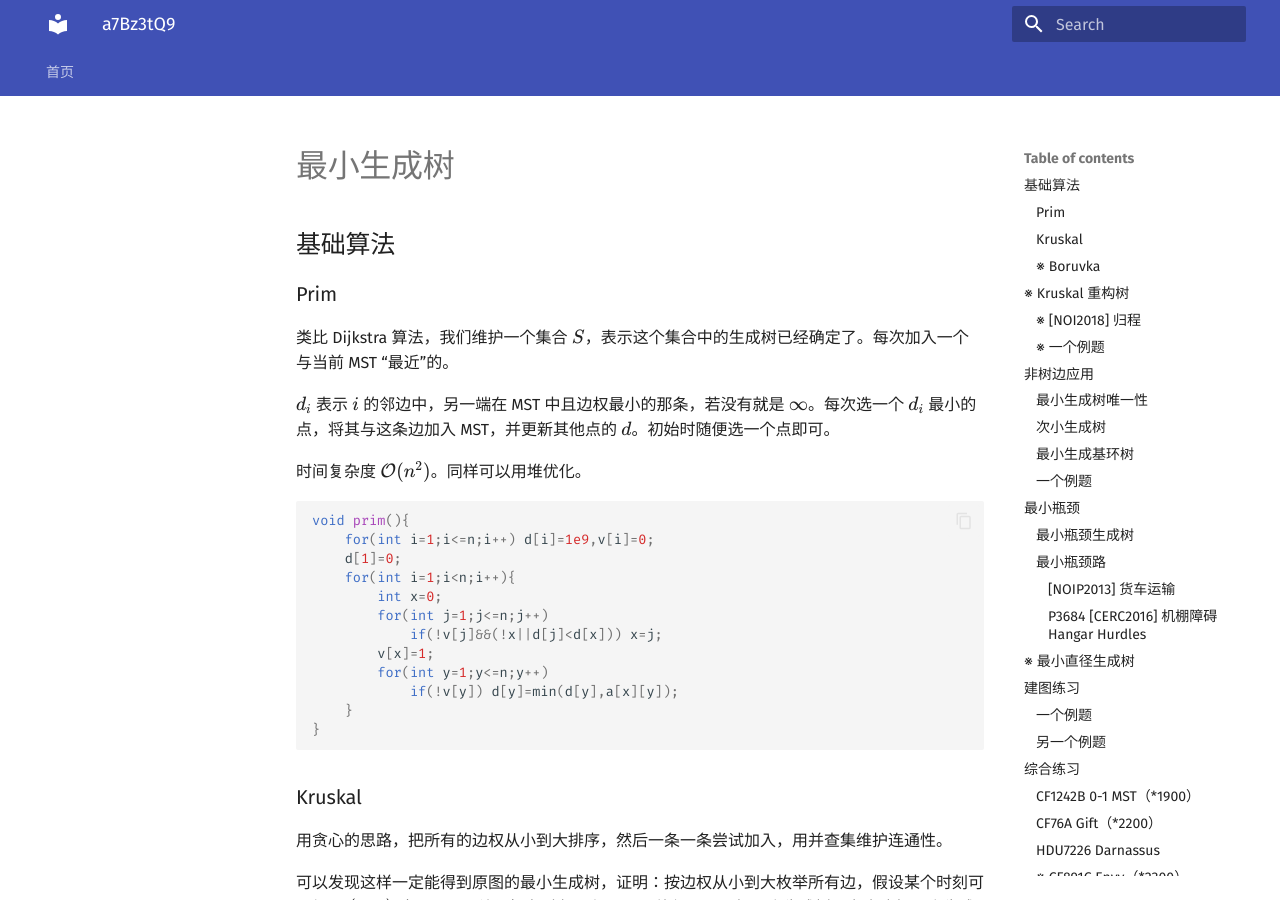
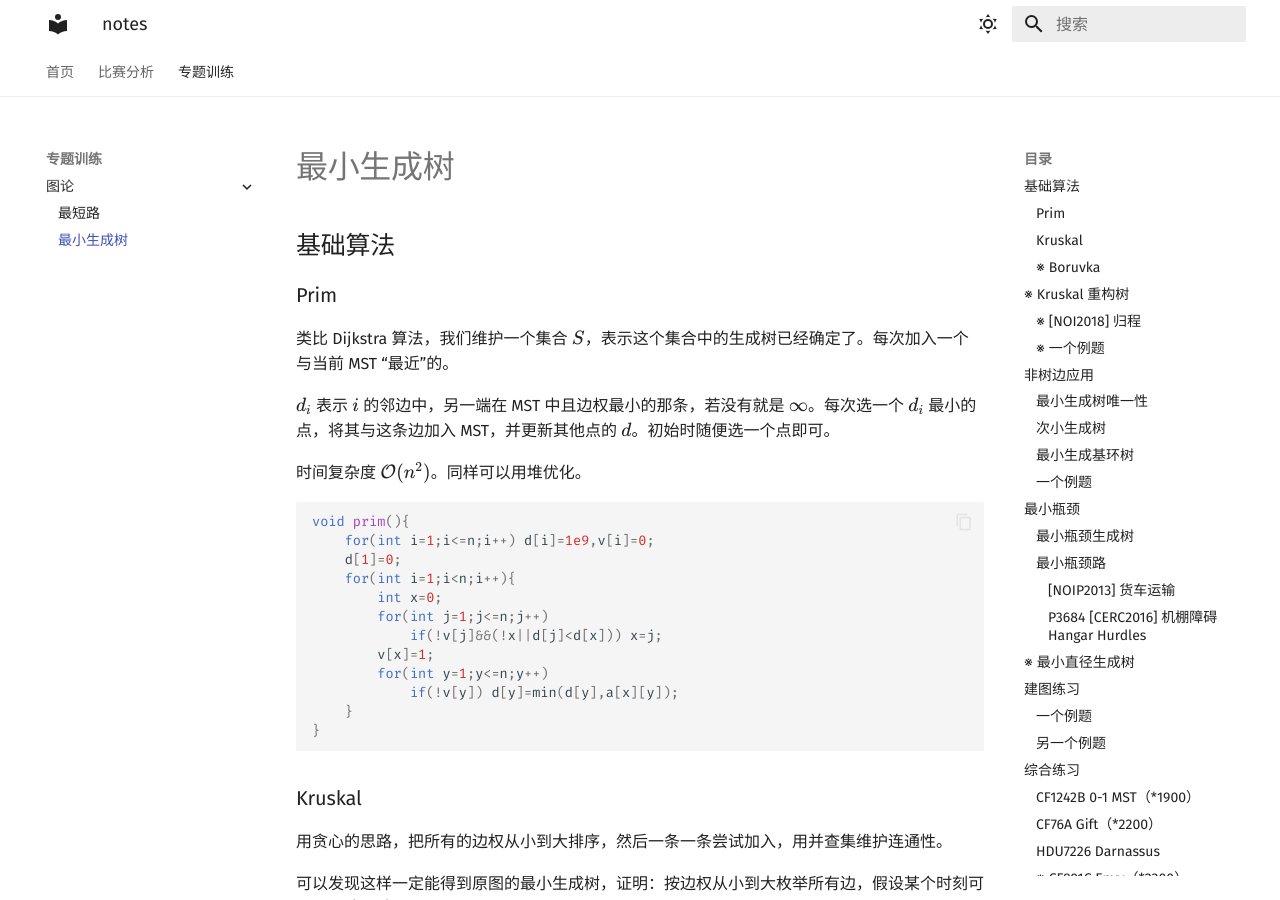
Before and after one commit to a7Bz3tQ9/a7Bz3tQ9.github.io, an MkDocs documentation site: the page built from docs/专题训练/图论/最小生成树.md, in a window 1280 px wide and 900 px high. Built offline with MkDocs 1.6.1 and Material for MkDocs 9.7.7, drawn with Linux system fonts in a browser that asks for light colours.

Commit message:
Update mkdocs.yml

```diff
--- a/mkdocs.yml
+++ b/mkdocs.yml
@@ -1,11 +1,36 @@
-site_name: a7Bz3tQ9
+site_name: notes
 site_url: https://a7Bz3tQ9.github.io/
 
 nav:
   - 首页: index.md
+  - 比赛分析:
+    - CSP-S 2025 分析: 比赛分析/CSP-S 2025.md
+  - 专题训练:
+       - 图论:
+          - 最短路: 专题训练/图论/最短路.md
+          - 最小生成树: 专题训练/图论/最小生成树.md
 
 theme:
   name: material
+  language: 'zh'
+  palette:
+    # Palette toggle for light mode
+    - media: "(prefers-color-scheme: light)"
+      scheme: default
+      primary: white
+      accent: red
+      toggle:
+        icon: material/weather-sunny
+        name: Switch to dark mode
+
+    # Palette toggle for dark mode
+    - media: "(prefers-color-scheme: dark)"
+      scheme: slate
+      primary: blue
+      accent: blue
+      toggle:
+        icon: material/weather-night
+        name: Switch to light mode
   features:
     - search
     - content.action.edit
```
